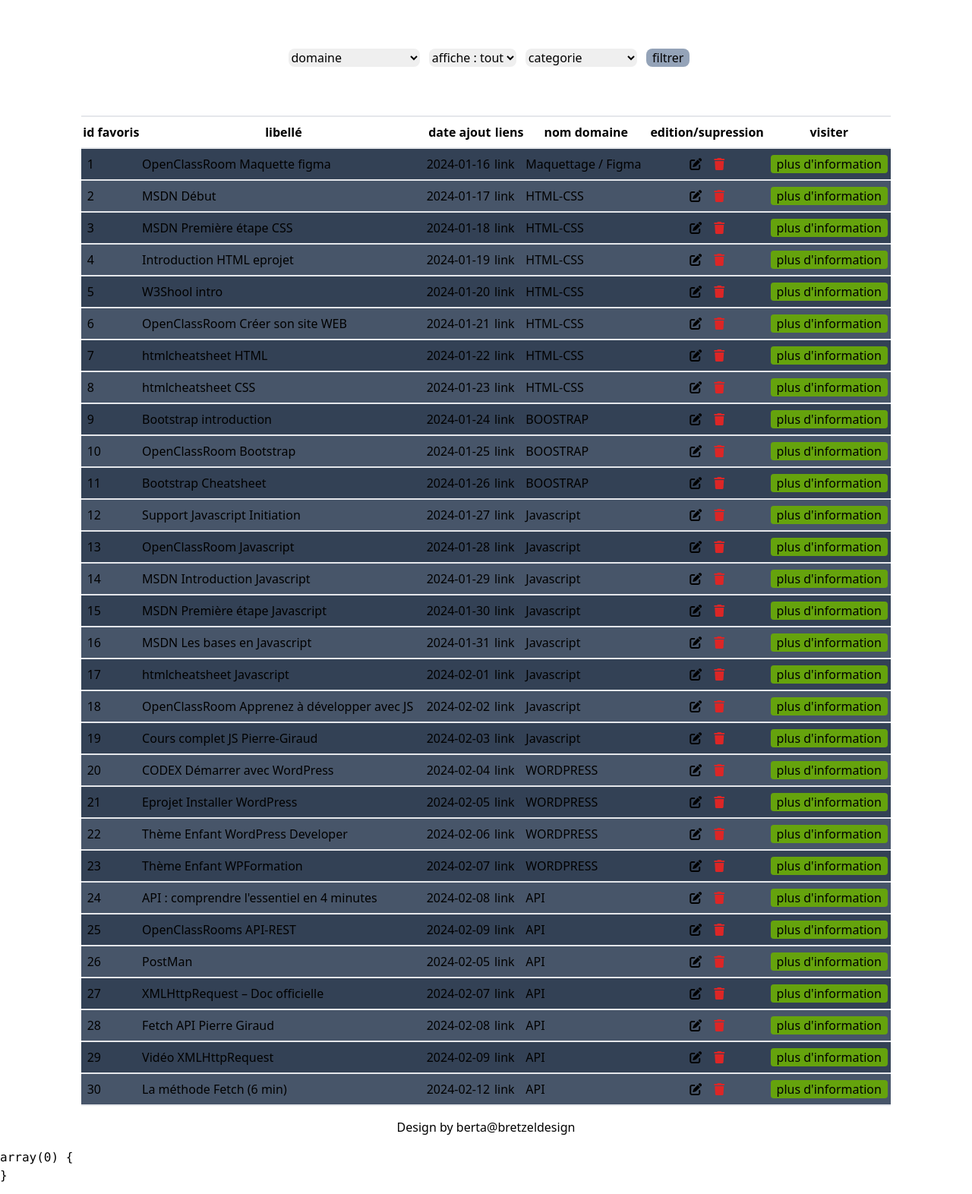
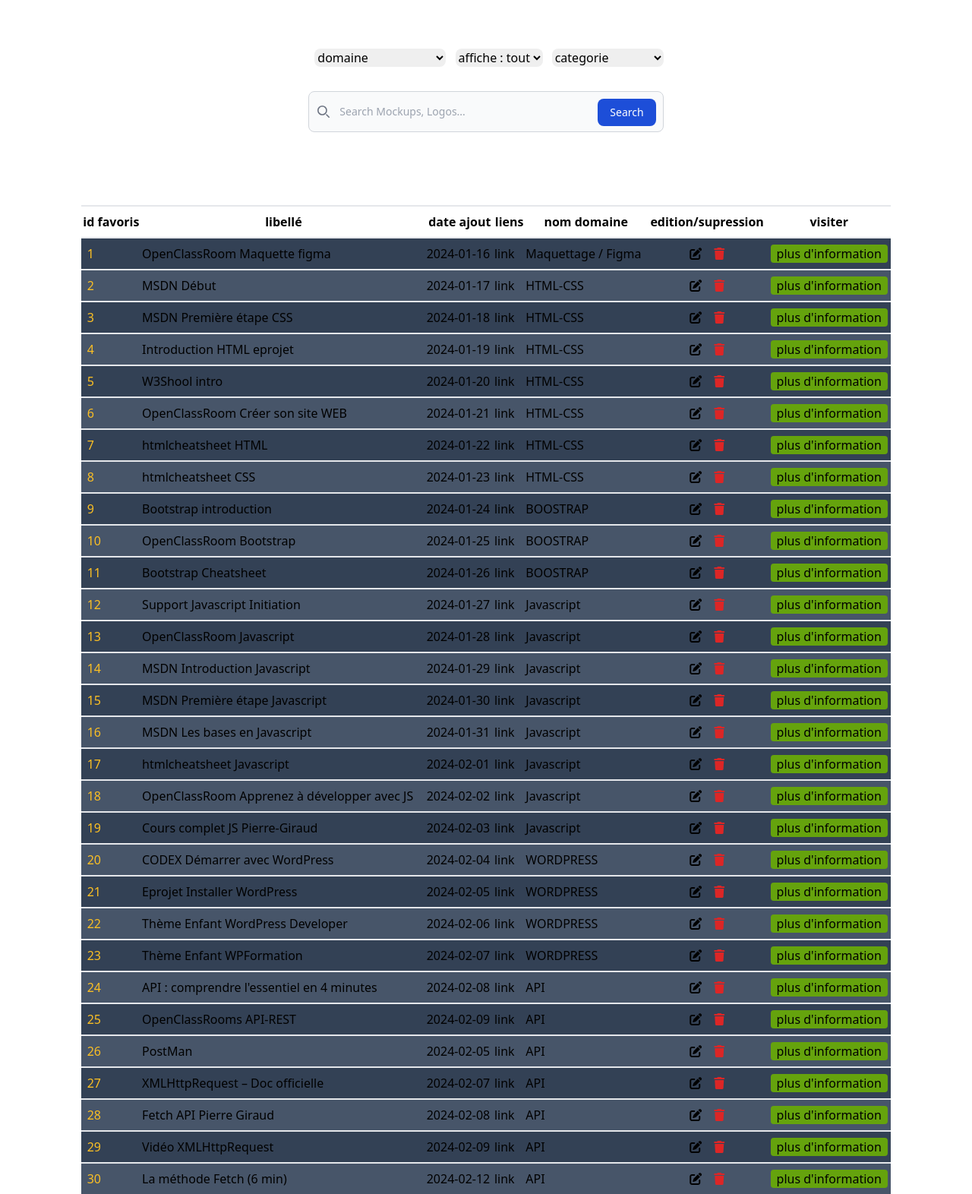
Before and after one commit to BarnabedevWebmobile/projet-tailwind, a PHP site: page / in a window 1280 px wide. Shown: the part 100-1672 px from the top of the page at 76% size. Run offline with PHP 8.4, Linux system fonts and the light colour scheme; data comes from the database, SQL or seed files in the repository; some libraries are stand-ins or nearby versions.

Commit message:
AAAAAAAA

```diff
--- a/src/index.php
+++ b/src/index.php
@@ -42,8 +42,18 @@
         };
         ?>
       </select>
-      <button class ="bg-slate-400 dark:text-white px-2 ml-2 rounded-lg">filtrer</button>
+      <div class="relative py-8">
+          <div class="absolute inset-y-0 start-0 flex items-center  ps-3 pointer-events-none">
+              <svg class="w-4 h-4 text-gray-500 dark:text-gray-400" aria-hidden="true" xmlns="http://www.w3.org/2000/svg" fill="none" viewBox="0 0 20 20">
+                  <path stroke="currentColor" stroke-linecap="round" stroke-linejoin="round" stroke-width="2" d="m19 19-4-4m0-7A7 7 0 1 1 1 8a7 7 0 0 1 14 0Z"/>
+              </svg>
+          </div>
+          <input type="search" name = "search" id="default-search" class="block w-full p-4 ps-10 text-sm text-gray-900 border border-gray-300 rounded-lg bg-gray-50 focus:ring-blue-500 focus:border-blue-500 dark:bg-gray-700 dark:border-gray-600 dark:placeholder-gray-400 dark:text-white dark:focus:ring-blue-500 dark:focus:border-blue-500" placeholder="Search Mockups, Logos...">
+          <button type="submit" class="text-white absolute end-2.5 bottom-10 bg-blue-700 hover:bg-blue-800 focus:ring-4 focus:outline-none focus:ring-blue-300 font-medium rounded-lg text-sm px-4 py-2 dark:bg-blue-600 dark:hover:bg-blue-700 dark:focus:ring-blue-800">Search</button>
+      </div>
     </form>
+
+
   </section>
 
   <section class = "w-full flex justify-center dark:text-white">
@@ -75,20 +85,38 @@
           <?php
           // Affichage (SELECT) :
 
-        if(isset($_GET['categorie'],$_GET['categorie']) && $_GET['categorie'] !== "none" && $_GET['domaine'] !== "none"){
-          $result = $pdo->query("SELECT * FROM `favoris` INNER JOIN `cat_fav` ON favoris.id_fav=cat_fav.id_fav INNER JOIN `domaine` ON favoris.id_dom=domaine.id_dom INNER JOIN `categorie` ON cat_fav.id_cat=categorie.id_cat WHERE categorie.id_cat=".$_GET['categorie']." AND domaine.id_dom=".$_GET['domaine'].";");
+        if (isset($_GET['search'])){
+          $result = $pdo->query("SELECT * FROM `favoris` INNER JOIN `domaine` ON favoris.id_dom=domaine.id_dom WHERE libelle LIKE '%".$_GET['search']."%' ORDER BY `id_fav` ASC ;");
           $favoris = $result->fetchAll(PDO::FETCH_ASSOC);
         }else{
-          if(isset($_GET['domaine']) && $_GET['domaine'] !== "none" && $_GET['categorie'] == "none"){
-            $result = $pdo->query("SELECT * FROM `favoris` INNER JOIN `domaine` ON favoris.id_dom=domaine.id_dom WHERE domaine.id_dom=".$_GET['domaine']." ORDER BY `id_fav` ASC;");
+          if(isset($_GET['categorie'],$_GET['domaine']) && $_GET['categorie'] !== "none" && $_GET['domaine'] !== "none"){
+            $result = $pdo->query("SELECT * FROM `favoris` INNER JOIN `cat_fav` ON favoris.id_fav=cat_fav.id_fav
+            INNER JOIN `domaine` ON favoris.id_dom=domaine.id_dom
+            INNER JOIN `categorie` ON cat_fav.id_cat=categorie.id_cat
+            WHERE categorie.id_cat=".$_GET['categorie']." AND domaine.id_dom=".$_GET['domaine']." LIMIT ".$_GET['show'].";");
             $favoris = $result->fetchAll(PDO::FETCH_ASSOC);
           }else{
-            if(isset($_GET['categorie']) && $_GET['categorie'] !== "none" && $_GET['domaine'] == "none"){
-              $result = $pdo->query("SELECT * FROM `favoris` INNER JOIN `cat_fav` ON favoris.id_fav=cat_fav.id_fav INNER JOIN `domaine` ON favoris.id_dom=domaine.id_dom INNER JOIN `categorie` ON cat_fav.id_cat=categorie.id_cat WHERE categorie.id_cat=".$_GET['categorie'].";");
+            if(isset($_GET['domaine']) && $_GET['domaine'] !== "none" && $_GET['categorie'] == "none"){
+              $result = $pdo->query("SELECT * FROM `favoris` INNER JOIN `domaine` ON favoris.id_dom=domaine.id_dom
+              WHERE domaine.id_dom=".$_GET['domaine']." ORDER BY `id_fav` ASC LIMIT ".$_GET['show'].";");
               $favoris = $result->fetchAll(PDO::FETCH_ASSOC);
             }else{
-              $result = $pdo->query("SELECT * FROM `favoris` INNER JOIN `domaine` ON favoris.id_dom=domaine.id_dom ORDER BY `id_fav` ASC;");
-              $favoris = $result->fetchAll(PDO::FETCH_ASSOC);
+              if(isset($_GET['categorie']) && $_GET['categorie'] !== "none" && $_GET['domaine'] == "none"){
+                $result = $pdo->query("SELECT * FROM `favoris` INNER JOIN `cat_fav` ON favoris.id_fav=cat_fav.id_fav
+                INNER JOIN `domaine` ON favoris.id_dom=domaine.id_dom
+                INNER JOIN `categorie` ON cat_fav.id_cat=categorie.id_cat
+                WHERE categorie.id_cat=".$_GET['categorie']." LIMIT ".$_GET['show'].";");
+                $favoris = $result->fetchAll(PDO::FETCH_ASSOC);
+              }else{
+                if(isset($_GET['show'])){
+                  $result = $pdo->query("SELECT * FROM `favoris` INNER JOIN `domaine` ON favoris.id_dom=domaine.id_dom
+                  ORDER BY `id_fav` ASC LIMIT ".$_GET['show'].";");
+                  $favoris = $result->fetchAll(PDO::FETCH_ASSOC);
+                }else{
+                  $result = $pdo->query("SELECT * FROM `favoris` INNER JOIN `domaine` ON favoris.id_dom=domaine.id_dom ORDER BY `id_fav` ASC ;");
+                  $favoris = $result->fetchAll(PDO::FETCH_ASSOC);
+                }
+              }
             }
           }
         }
@@ -98,7 +126,7 @@
     foreach($favoris as $favori){
     ?>
       <tr class="border-y-2 py-2 odd:bg-slate-600 even:bg-slate-700 hover:bg-slate-400">
-          <td class = "p-2">
+          <td class = "p-2 text-amber-400">
             <?php echo $favori['id_fav'] ?>
           </td>
           <td>
--- a/src/output.css
+++ b/src/output.css
@@ -544,8 +544,45 @@
   --tw-backdrop-sepia:  ;
 }
 
+.pointer-events-none {
+  pointer-events: none;
+}
+
+.absolute {
+  position: absolute;
+}
+
+.relative {
+  position: relative;
+}
+
+.inset-y-0 {
+  top: 0px;
+  bottom: 0px;
+}
+
+.bottom-10 {
+  bottom: 2.5rem;
+}
+
+.end-2 {
+  inset-inline-end: 0.5rem;
+}
+
+.end-2\.5 {
+  inset-inline-end: 0.625rem;
+}
+
+.start-0 {
+  inset-inline-start: 0px;
+}
+
 .ml-2 {
   margin-left: 0.5rem;
+}
+
+.block {
+  display: block;
 }
 
 .flex {
@@ -556,8 +593,16 @@
   display: table;
 }
 
+.h-4 {
+  height: 1rem;
+}
+
 .w-3\/6 {
   width: 50%;
+}
+
+.w-4 {
+  width: 1rem;
 }
 
 .w-5\/6 {
@@ -566,6 +611,10 @@
 
 .w-full {
   width: 100%;
+}
+
+.items-center {
+  align-items: center;
 }
 
 .justify-center {
@@ -580,6 +629,10 @@
   border-radius: 0.5rem;
 }
 
+.border {
+  border-width: 1px;
+}
+
 .border-y-2 {
   border-top-width: 2px;
   border-bottom-width: 2px;
@@ -587,6 +640,21 @@
 
 .border-b-2 {
   border-bottom-width: 2px;
+}
+
+.border-gray-300 {
+  --tw-border-opacity: 1;
+  border-color: rgb(209 213 219 / var(--tw-border-opacity));
+}
+
+.bg-blue-700 {
+  --tw-bg-opacity: 1;
+  background-color: rgb(29 78 216 / var(--tw-bg-opacity));
+}
+
+.bg-gray-50 {
+  --tw-bg-opacity: 1;
+  background-color: rgb(249 250 251 / var(--tw-bg-opacity));
 }
 
 .bg-lime-600 {
@@ -608,6 +676,10 @@
   padding: 0.5rem;
 }
 
+.p-4 {
+  padding: 1rem;
+}
+
 .p-8 {
   padding: 2rem;
 }
@@ -615,6 +687,11 @@
 .px-2 {
   padding-left: 0.5rem;
   padding-right: 0.5rem;
+}
+
+.px-4 {
+  padding-left: 1rem;
+  padding-right: 1rem;
 }
 
 .px-8 {
@@ -637,6 +714,14 @@
   padding-bottom: 2rem;
 }
 
+.ps-10 {
+  padding-inline-start: 2.5rem;
+}
+
+.ps-3 {
+  padding-inline-start: 0.75rem;
+}
+
 .text-center {
   text-align: center;
 }
@@ -646,8 +731,22 @@
   line-height: 2.25rem;
 }
 
+.text-sm {
+  font-size: 0.875rem;
+  line-height: 1.25rem;
+}
+
 .font-bold {
   font-weight: 700;
+}
+
+.font-medium {
+  font-weight: 500;
+}
+
+.text-amber-400 {
+  --tw-text-opacity: 1;
+  color: rgb(251 191 36 / var(--tw-text-opacity));
 }
 
 .text-black {
@@ -655,9 +754,24 @@
   color: rgb(0 0 0 / var(--tw-text-opacity));
 }
 
+.text-gray-500 {
+  --tw-text-opacity: 1;
+  color: rgb(107 114 128 / var(--tw-text-opacity));
+}
+
+.text-gray-900 {
+  --tw-text-opacity: 1;
+  color: rgb(17 24 39 / var(--tw-text-opacity));
+}
+
 .text-red-600 {
   --tw-text-opacity: 1;
   color: rgb(220 38 38 / var(--tw-text-opacity));
+}
+
+.text-white {
+  --tw-text-opacity: 1;
+  color: rgb(255 255 255 / var(--tw-text-opacity));
 }
 
 .underline {
```
Also changed, not shown: other parts of src/output.css (+81 -0 lines).
